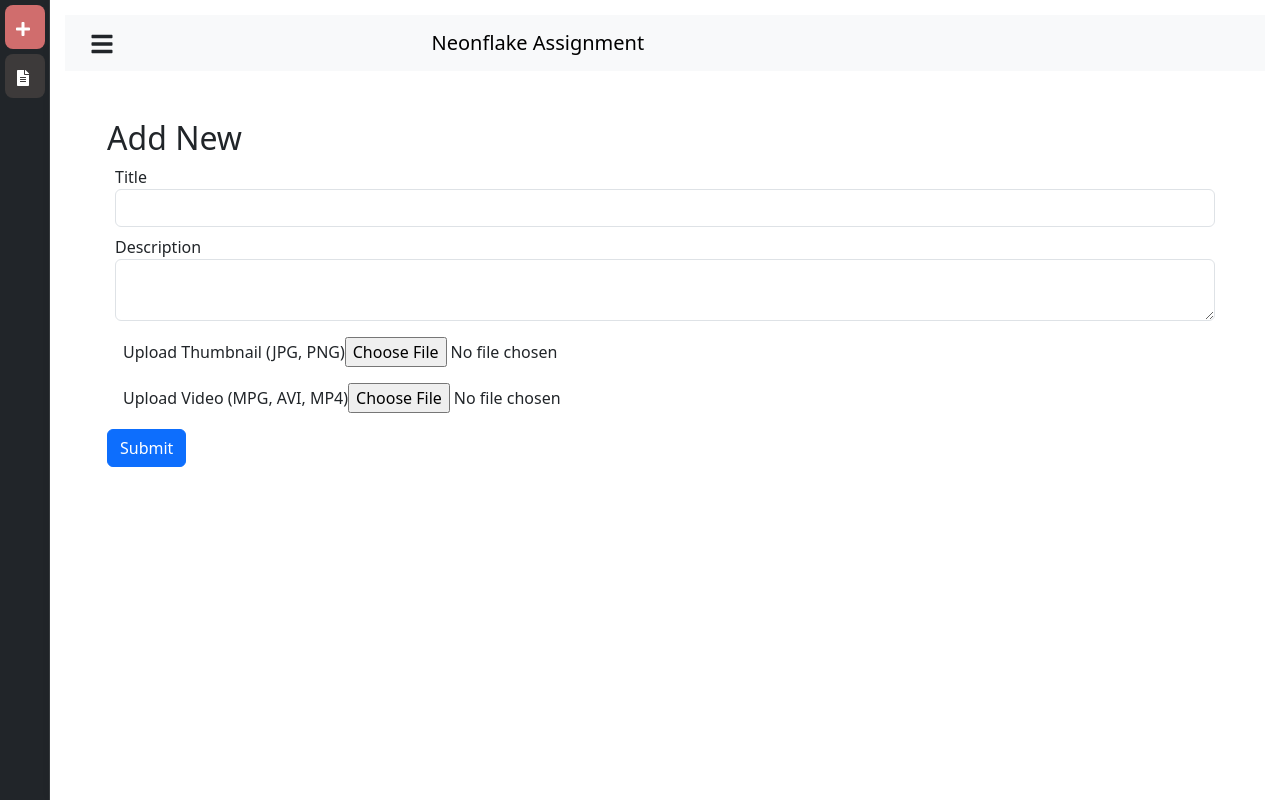
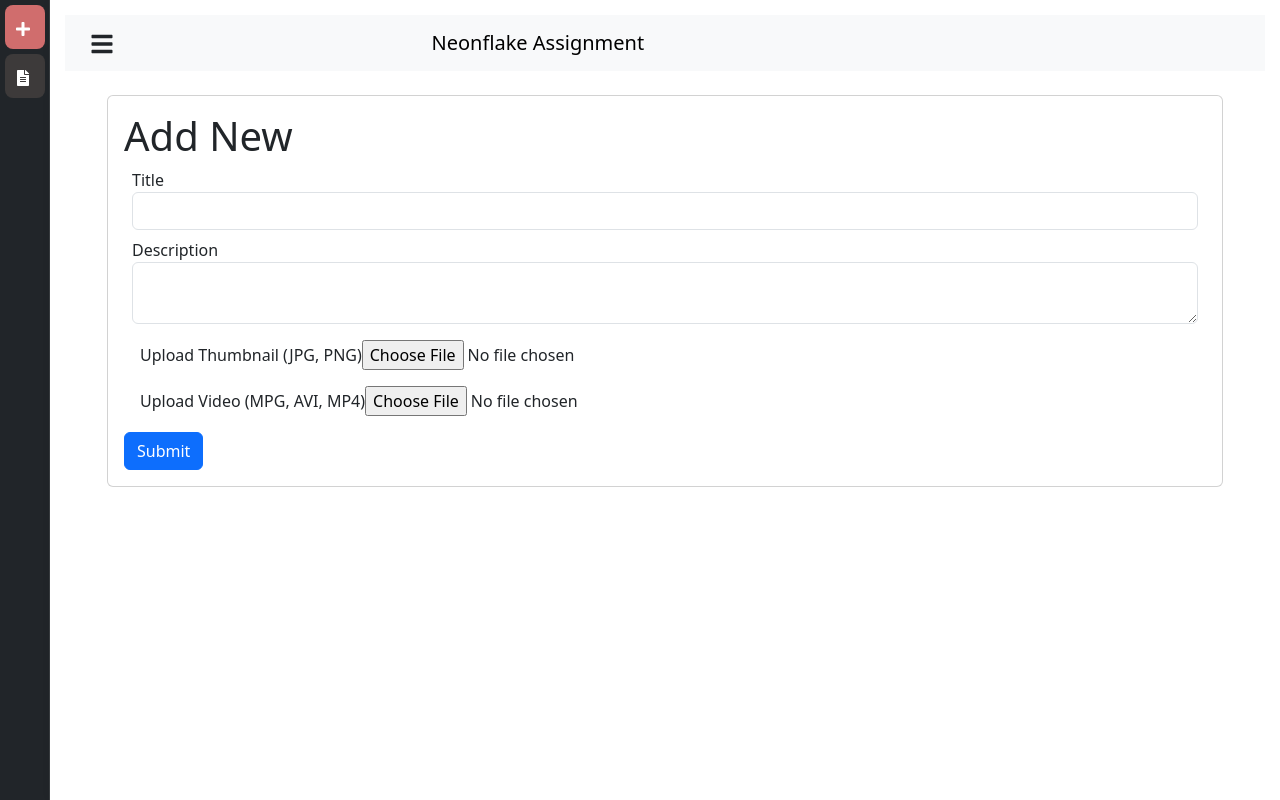
Before and after one commit to sahilkhan011/NeoflakeAssignment, a React (Vite) app in the folder React/: page / in a window 1280 px wide. Built offline with nearby package versions, Linux system fonts and the light colour scheme; no server answers.

Commit message:
update design

```diff
--- a/React/src/pages/AddNew/AddNew.jsx
+++ b/React/src/pages/AddNew/AddNew.jsx
@@ -64,8 +64,10 @@
   return (
     <>
       {isWaiting && <WaitingOverlay message="Uploading data, please wait..." />}
-      <div className="container mt-5">
-        <h2>Add New</h2>
+      <div className="container mt-4">
+        <div className="card">
+          <div className="card-body">
+            <h1 className="card-title">Add New</h1>
             <form onSubmit={handleSubmit}>
               <div className="form-group m-2">
                 <label htmlFor="formTitle">Title</label>
@@ -91,7 +93,9 @@
               </div>
 
               <div className="form-group m-3">
-            <label htmlFor="formThumbnail">Upload Thumbnail (JPG, PNG)</label>
+                <label htmlFor="formThumbnail">
+                  Upload Thumbnail (JPG, PNG)
+                </label>
                 <input
                   type="file"
                   className="form-control-file"
@@ -119,6 +123,8 @@
               </button>
             </form>
           </div>
+        </div>
+      </div>
     </>
   );
 }
```
Lines whose indentation alone changed are shown as unchanged.
